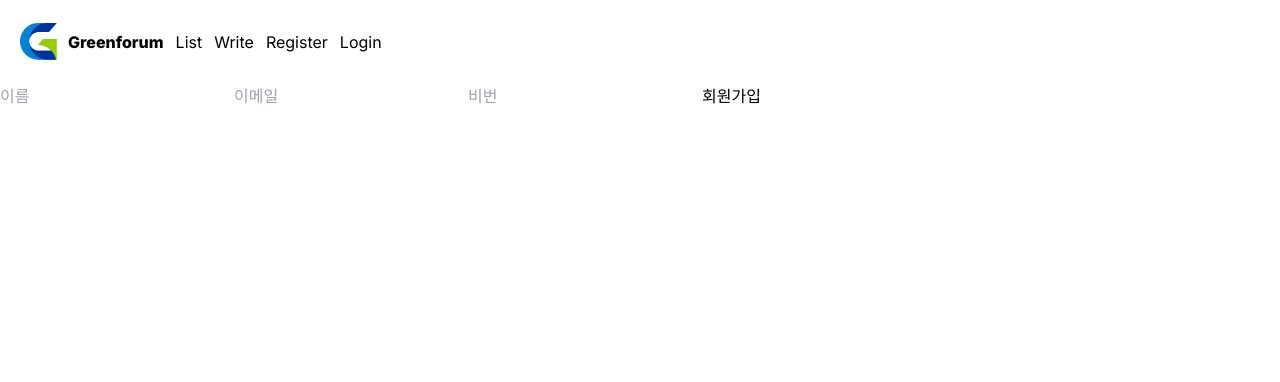
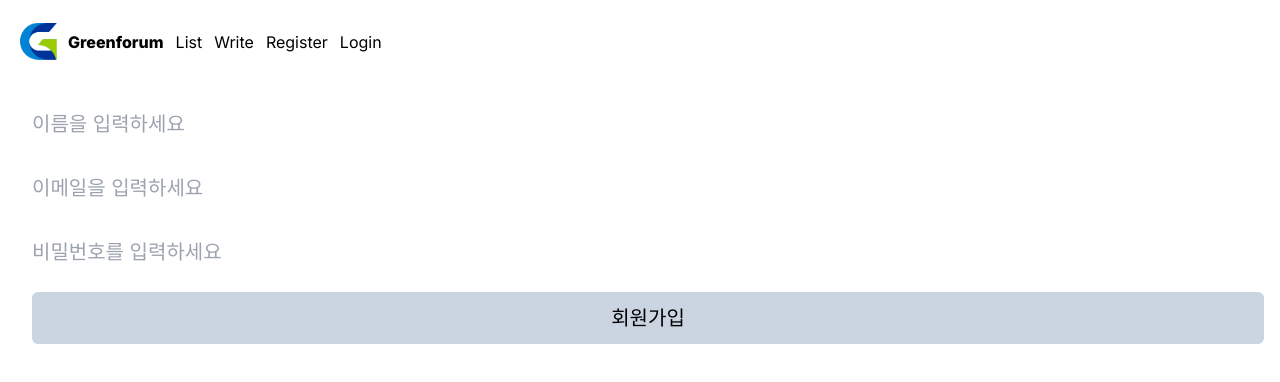
Before and after one commit to tmdgus95/greenforum, a Next.js app: page /register in a window 1280 px wide. Shown: the top 382 px of the page. Built offline with nearby package versions, Linux system fonts and the light colour scheme; no server answers.

Commit message:
회원가입 페이지 디자인

```diff
--- a/src/app/register/page.jsx
+++ b/src/app/register/page.jsx
@@ -41,29 +41,37 @@ export default function Register() {
 
   return (
     <div>
-      <form onSubmit={handleSubmit}>
+      <form className='flex flex-col p-4 text-xl gap-4' onSubmit={handleSubmit}>
         <input
+          className='p-4 h-12'
           name='name'
           type='text'
-          placeholder='이름'
+          placeholder='이름을 입력하세요'
           value={name}
           onChange={(e) => setName(e.target.value)}
         />
         <input
+          className='p-4 h-12'
           name='email'
           type='text'
-          placeholder='이메일'
+          placeholder='이메일을 입력하세요'
           value={email}
           onChange={(e) => setEmail(e.target.value)}
         />
         <input
+          className='p-4 h-12'
           name='password'
           type='password'
-          placeholder='비번'
+          placeholder='비밀번호를 입력하세요'
           value={password}
           onChange={(e) => setPassword(e.target.value)}
         />
-        <button type='submit'>회원가입</button>
+        <button
+          className='ml-4 px-4 py-3 rounded-md bg-slate-300'
+          type='submit'
+        >
+          회원가입
+        </button>
       </form>
     </div>
   );
```
